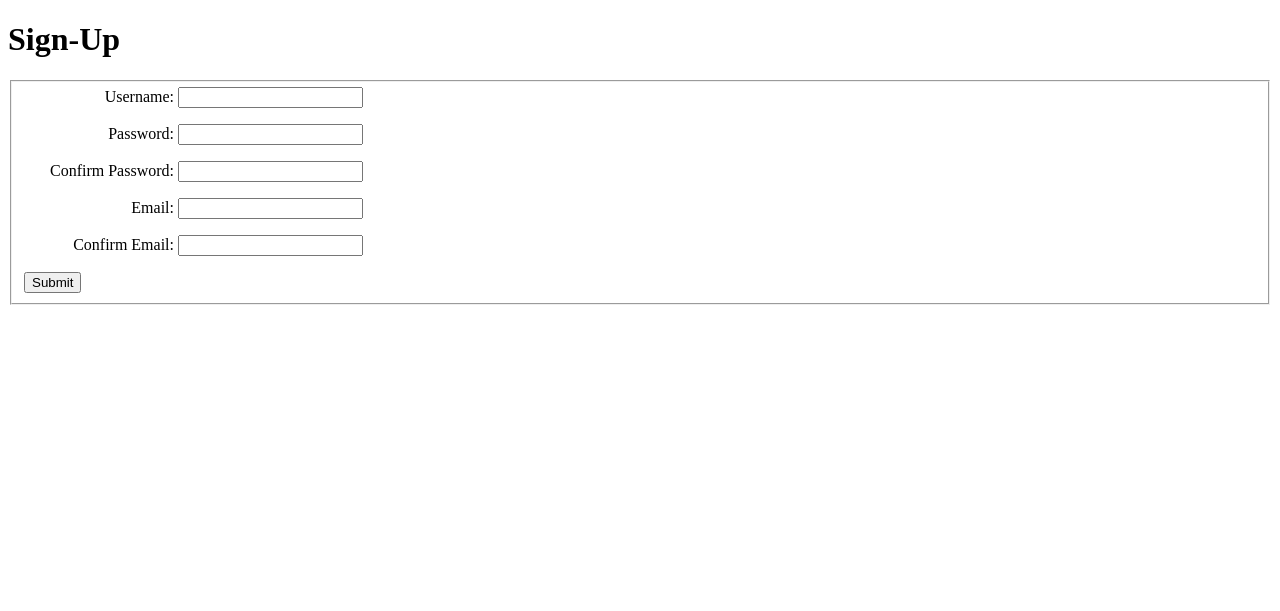
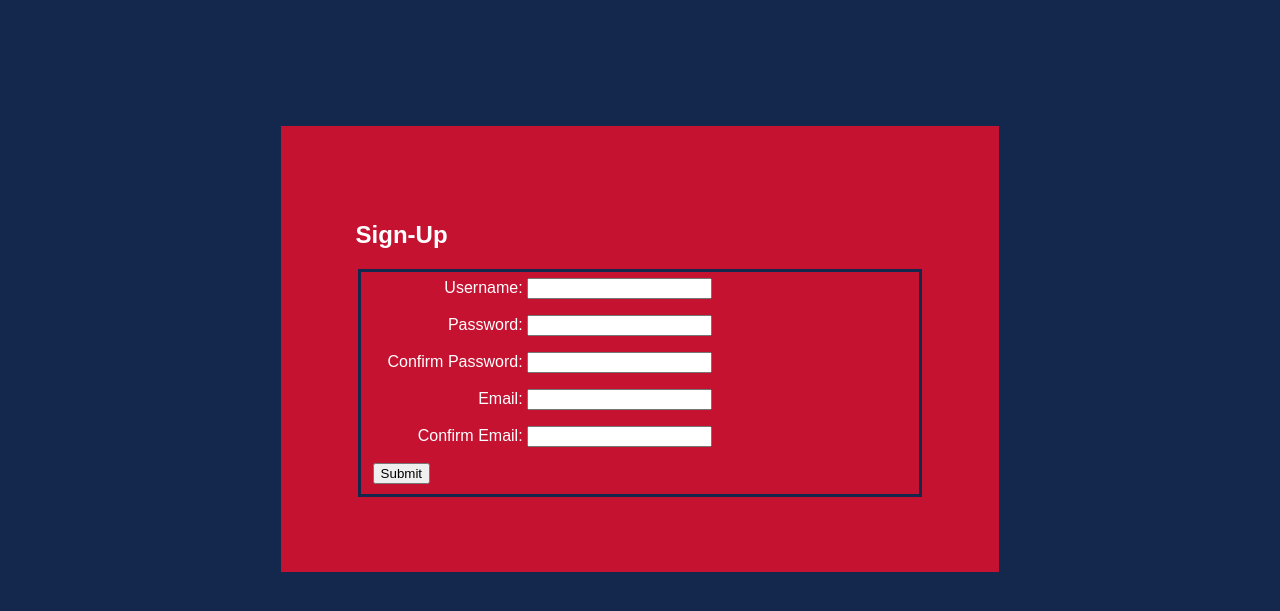
Before and after one commit to Battleship-Project-Group/Battleship, a PHP site: page /signup.html in a window 1280 px wide. Shown: the top 611 px of the page. Run offline with PHP 8.4, Linux system fonts and the light colour scheme.

Commit message:
Added CSS to contact, help, and signup using early cohesive CSS file.

```diff
--- a/src/contact.html
+++ b/src/contact.html
@@ -6,11 +6,11 @@
   <title>Contact</title>
   <link rel="stylesheet" href="styles/colors.css">
   <link rel="stylesheet" href="styles/contact.css">
+  <link rel="stylesheet" href="styles/cohesive.css">
 </head>
 
 <body>
-  <a href="index.html">Back to Main Page</a>
-
+  <section id="content">
   <h1>Contact</h1>
 
   <p>Jese Hernandez
@@ -26,6 +26,7 @@
     </ul>
   </p>
   <! Maybe add photos for each of us and eventually add what we primarily focused on >
+  </section>
 </body>
 
 </html>
--- a/src/help.html
+++ b/src/help.html
@@ -6,11 +6,11 @@
   <title>Help</title>
   <link rel="stylesheet" href="styles/colors.css">
   <link rel="stylesheet" href="styles/help.css">
+  <link rel="stylesheet" href="styles/cohesive.css">
 </head>
 
 <body>
-  <a href="index.html">Back to Main Page</a>
-
+  <section id="content">
   <h1>How to Play Battleship</h1>
   <ul>
     <li>
@@ -49,6 +49,7 @@
     <li>Only one super power can be used by each player in a game.</li>
     <li>Once a player's ships have been completely sunk, the game ends.</li>
   </ul>
+  </section>
 </body>
 
 </html>
--- a/src/signup.html
+++ b/src/signup.html
@@ -6,9 +6,11 @@
   <title>Sign-Up</title>
   <link rel="stylesheet" href="styles/colors.css">
   <link rel="stylesheet" href="styles/signup.css">
+  <link rel="stylesheet" href="styles/cohesive.css">
 </head>
 
 <body>
+  <section id="content">
   <h1>Sign-Up</h1>
 
   <form method="post" action="index.html">
@@ -32,6 +34,7 @@
       <! Need to create JS function to check confirm fields >
     </fieldset>
   </form>
+  </section>
 </body>
 
 </html>
--- a/src/styles/cohesive.css
+++ b/src/styles/cohesive.css
@@ -3,6 +3,7 @@ body {
 }
 
 #content {
+  font-family: "montserrat", sans-serif;
   color: var(--main-color-white);
   background-color: var(--main-color-red);
   width: 45%;
--- a/src/styles/help.css
+++ b/src/styles/help.css
@@ -0,0 +1,3 @@
+li {
+  margin-bottom: 5px;
+}
--- a/src/styles/signup.css
+++ b/src/styles/signup.css
@@ -3,3 +3,9 @@ label {
    display: inline-block;
    text-align: right;
 }
+
+fieldset {
+  border-color: var(--main-color-blue);
+  border-style: solid;
+  border-width: medium;
+}
```
